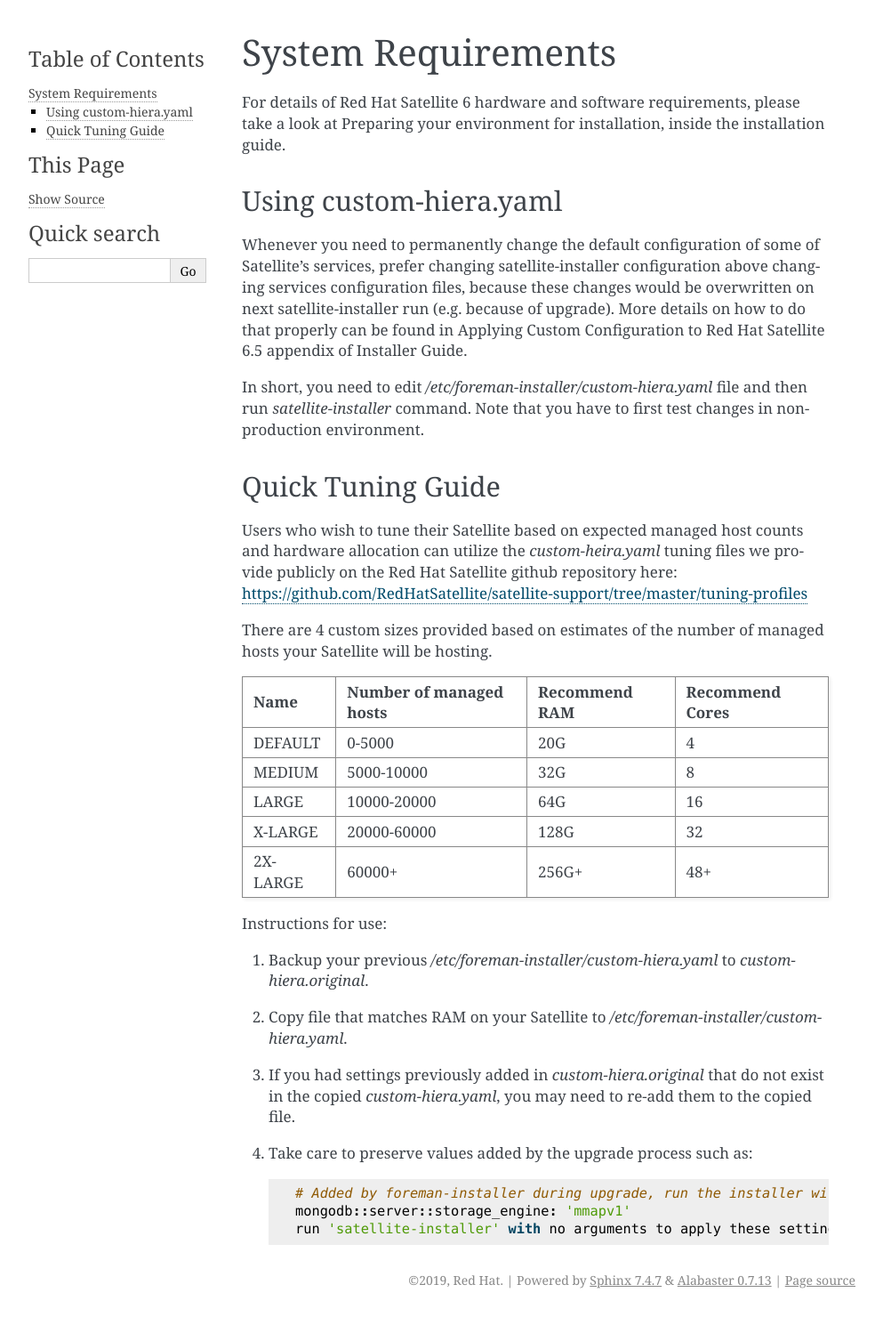
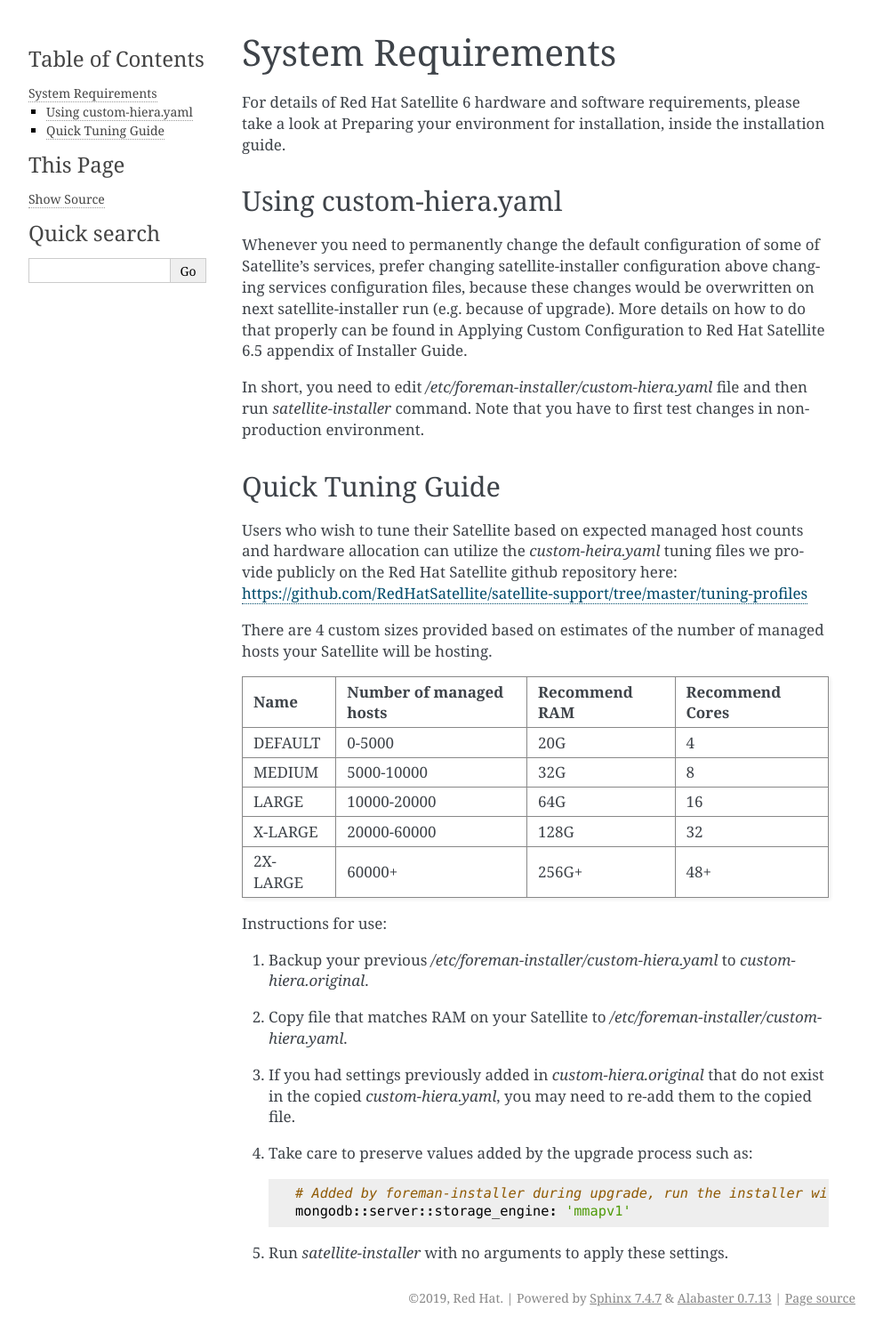
Before and after one commit to RedHatSatellite/satellite-performance-tuning, a Sphinx documentation site: the page built from docs/system-requirements.rst, in a window 1280 px wide. Shown: the whole page at 89% size, without its empty margins (148-1141 px from the left). Built offline with Sphinx 7.4.7, drawn with Linux system fonts in a browser that asks for light colours; some of the changed lines change nothing that is shown.

Commit message:
This is supposed to be next bullet

```diff
--- a/docs/system-requirements.rst
+++ b/docs/system-requirements.rst
@@ -42,4 +42,5 @@
 
     # Added by foreman-installer during upgrade, run the installer with --upgrade-mongo-storage to upgrade to WiredTiger.
     mongodb::server::storage_engine: 'mmapv1'
-    run 'satellite-installer' with no arguments to apply these settings.
+
+5. Run `satellite-installer` with no arguments to apply these settings.
```
